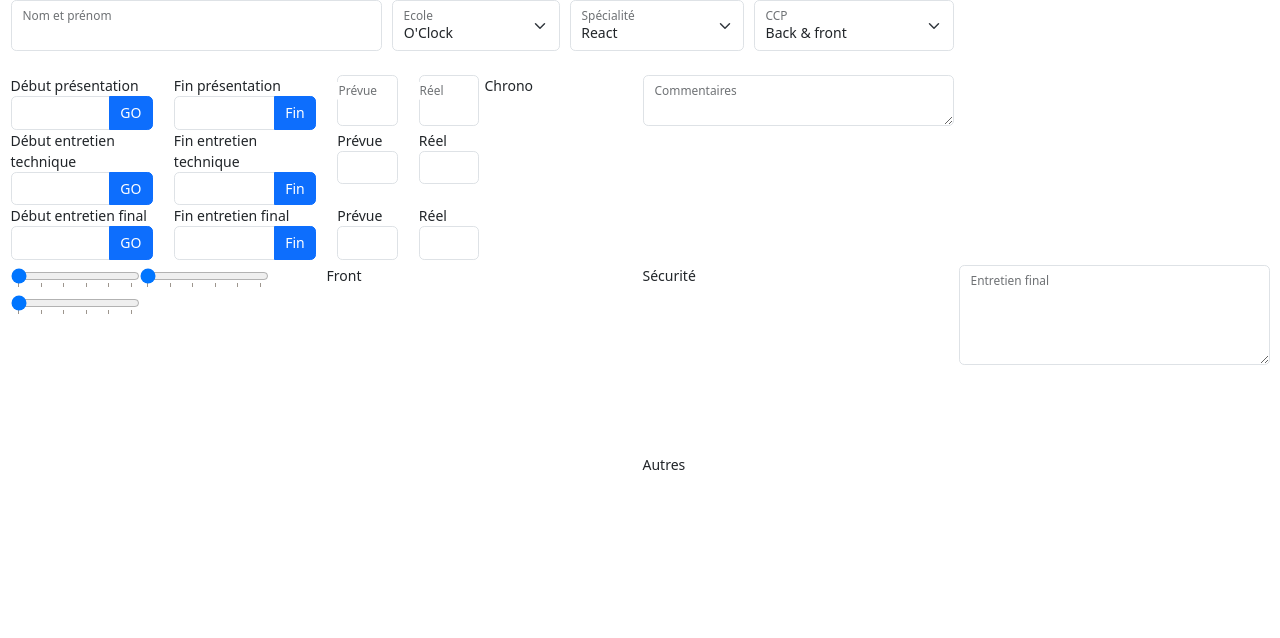
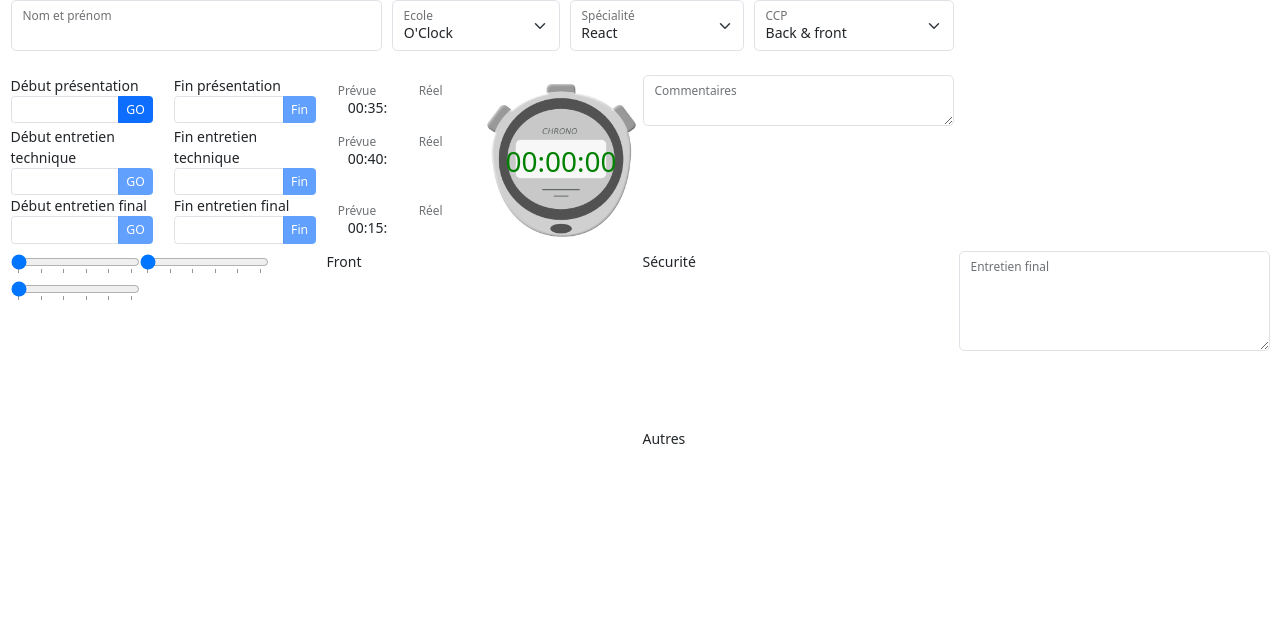
Before and after one commit to jfrancoisg/Takso, a PHP site: template templates/dwwm.twig in a window 1280 px wide. Shown: the top 638 px of the page. Run offline with PHP 8.4, Linux system fonts and the light colour scheme; the template is opened without the code that fills it, so the values that code supplies are empty; some libraries are stand-ins or nearby versions.

Commit message:
Mise en place du chrono pour chaque partie de l'examen

```diff
--- a/templates/partial/chrono.twig
+++ b/templates/partial/chrono.twig
@@ -1,2 +1,3 @@
 {# Chrono #}
-        Chrono
+
+        <div id="chronometre" class="chronometre">00:00:00</div>
--- a/templates/partial/temps.twig
+++ b/templates/partial/temps.twig
@@ -4,8 +4,8 @@
                 <div>
                     <label id="p-start">Début présentation</label>
                     <div class="input-group">
-                        <input type="text" class="form-control" id="p-heure-debut" readonly>
-                        <button class="btn btn-primary" id="p-start">GO</button>
+                        <input type="text" class="form-control form-control-sm" id="pHeureDebut" readonly>
+                        <button type="button" onclick="demarrerP()" class="btn btn-primary btn-sm" id="pStart">GO</button>
                     </div>
                 </div>
             </div>
@@ -13,18 +13,18 @@
                 <div>
                     <label for="p-end">Fin présentation</label>
                     <div class="input-group">
-                        <input type="text" class="form-control" id="p-heure-fin" readonly>
-                        <button class="btn btn-primary" id="p-end">Fin</button>
+                        <input type="text" class="form-control form-control-sm" id="pHeureFin" readonly>
+                        <button type="button" onclick="arreterP()" class="btn btn-primary btn-sm" id="pEnd">Fin</button>
                     </div>
                 </div>
             </div>
             <div class="form-floating col-2">
-                <input type="text" class="form-control">
-                <label>Prévue</label>
+                <input type="text" class="form-control-plaintext" value="00:35:00">
+                <label class="form-label">Prévue</label>
             </div>
             <div class="form-floating col-2">
-                <input type="text" class="form-control">
-                <label>Réel</label>
+                <input type="text" id="reelP" class="form-control-plaintext">
+                <label class="form-label">Réel</label>
             </div>
         </div>
         <div class="row">
@@ -32,8 +32,8 @@
                 <div>
                     <label id="et-start">Début entretien technique</label>
                     <div class="input-group">
-                        <input type="text" class="form-control" id="et-heure-debut" readonly>
-                        <button class="btn btn-primary" id="et-start">GO</button>
+                        <input type="text" class="form-control form-control-sm" id="etHeureDebut" readonly>
+                        <button type="button" onclick="demarrerEt()" class="btn btn-primary btn-sm" id="etStart">GO</button>
                     </div>
                 </div>
             </div>
@@ -41,18 +41,18 @@
                 <div>
                     <label for="et-end">Fin entretien technique</label>
                     <div class="input-group">
-                        <input type="text" class="form-control" id="et-heure-fin" readonly>
-                        <button class="btn btn-primary" id="et-end">Fin</button>
+                        <input type="text" class="form-control form-control-sm" id="etHeureFin" readonly>
+                        <button type="button" onclick="arreterEt()" class="btn btn-primary btn-sm" id="etEnd">Fin</button>
                     </div>
                 </div>
             </div>
-            <div class="col-2">
-                <label>Prévue</label>
-                <input type="text" class="form-control">
+            <div class="form-floating col-2">
+                <input type="text" class="form-control-plaintext" value="00:40:00">
+                <label class="form-label">Prévue</label>
             </div>
-            <div class="col-2">
-                <label>Réel</label>
-                <input type="text" class="form-control">
+            <div class="form-floating col-2">
+                <input type="text" id="reelEt" class="form-control-plaintext">
+                <label class="form-label">Réel</label>
             </div>
         </div>
         <div class="row">
@@ -60,8 +60,8 @@
                 <div>
                     <label id="ef-start">Début entretien final</label>
                     <div class="input-group">
-                        <input type="text" class="form-control" id="ef-heure-debut" readonly>
-                        <button class="btn btn-primary" id="ef-start">GO</button>
+                        <input type="text" class="form-control form-control-sm" id="efHeureDebut" readonly>
+                        <button type="button" onclick="demarrerEf()" class="btn btn-primary btn-sm" id="efStart">GO</button>
                     </div>
                 </div>
             </div>
@@ -69,17 +69,17 @@
                 <div>
                     <label for="ef-end">Fin entretien final</label>
                     <div class="input-group">
-                        <input type="text" class="form-control" id="ef-heure-fin" readonly>
-                        <button class="btn btn-primary" id="pef-end">Fin</button>
+                        <input type="text" class="form-control form-control-sm" id="efHeureFin" readonly>
+                        <button type="button" onclick="arreterEf()" class="btn btn-primary btn-sm" id="efEnd">Fin</button>
                     </div>
                 </div>
             </div>
-            <div class="col-2">
-                <label>Prévue</label>
-                <input type="text" class="form-control">
+            <div class="form-floating col-2">
+                <input type="text" class="form-control-plaintext" value="00:15:00">
+                <label class="form-label">Prévue</label>
             </div>
-            <div class="col-2">
-                <label>Réel</label>
-                <input type="text" class="form-control">
+            <div class="form-floating col-2">
+                <input type="text" id="reelEf" class="form-control-plaintext">
+                <label class="form-label">Réel</label>
             </div>
         </div>
```
Also changed, not shown: public/assets/css/style.min.css, public/assets/img/chrono.png (added), public/assets/js/Chrono.js (deleted), public/assets/js/app.js, public/assets/ts-scss/scss/layout/_ficheDwwm.scss, public/assets/ts-scss/ts/Chrono.ts (deleted), public/assets/ts-scss/ts/app.ts.
